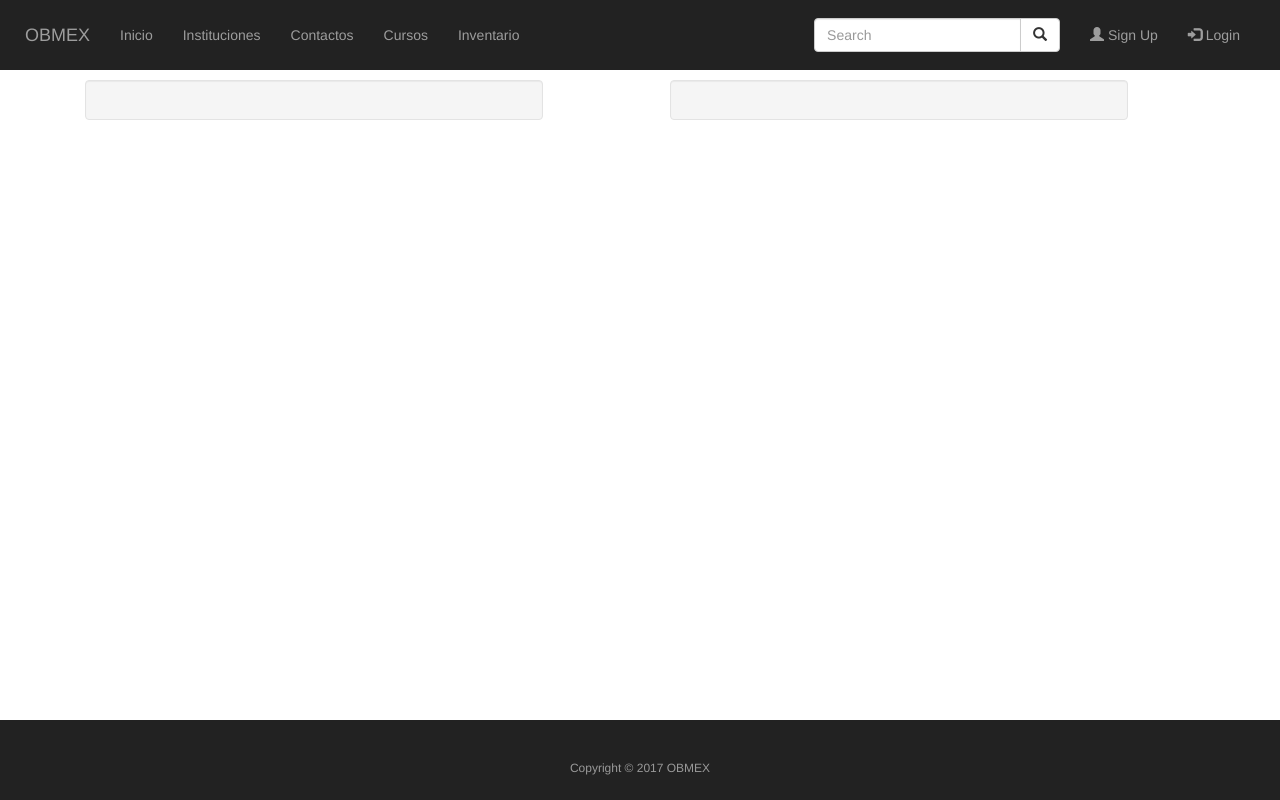
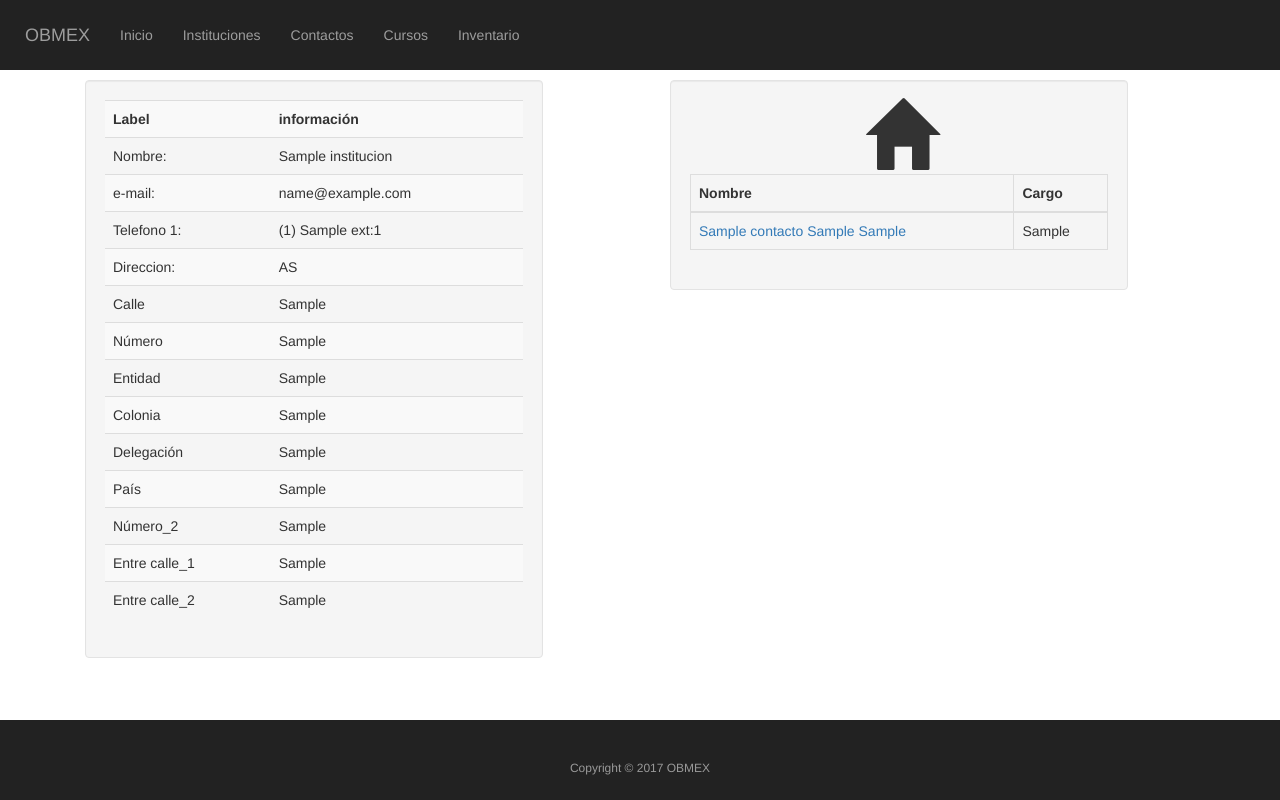
Before and after one commit to lemontiel/DjangoOBMEX, a Django app: page /institution/1/ in a window 1280 px wide. Run offline with Django 3.2, Linux system fonts and the light colour scheme; tables that the repository leaves empty hold one stand-in row (values such as "Sample post"); some libraries are stand-ins or nearby versions.

Commit message:
Changes to be committed: 	modified:   aplicacionobmex/__pycache__/models.cpython-36.pyc 	modified:   aplicacionobmex/__pycache__/views.cpython-36.pyc 	modified:   aplicacionobmex/forms.py 	new file:   aplicacionobmex/migrations/0003_auto_20170806_2019.py.no 	new file:   aplicacionobmex/migrations/0004_auto_20170807_0004.py 	new file:   aplicacionobmex/migrations/0005_auto_20170807_0135.py 	modified:   aplicacionobmex/models.py 	modified:   aplicacionobmex/templates/base.html 	modified:   aplicacionobmex/templates/contact.html 	modified:   aplicacionobmex/templates/institution.html 	modified:   aplicacionobmex/views.py

```diff
--- a/aplicacionobmex/models.py
+++ b/aplicacionobmex/models.py
@@ -6,7 +6,7 @@ class Institucion(models.Model):
     nombre = models.CharField(max_length=30, blank=False,)
     email = models.EmailField(blank = True)
     rfc = models.CharField(max_length=16, null=True, blank = True,)
-    telefono = models.ForeignKey('Telefono', on_delete=models.CASCADE, null=True, blank = True)
+    # telefono = models.ForeignKey('Telefono', on_delete=models.CASCADE, null=True, blank = True)
     direccion = models.ForeignKey('Direccion', on_delete=models.CASCADE, null=True, blank = True)
     # pedido = models.OneToOneField('Pedido',on_delete=models.CASCADE, blank = True)
     # contacto = models.ForeignKey('Contacto',blank = True)
@@ -19,6 +19,8 @@ class Telefono(models.Model):
     tipo = models.CharField(blank=False, max_length=7)
     numero = models.CharField(blank=False, max_length=13)
     extencion = models.IntegerField(null=True, blank=True)
+    contacto = models.ForeignKey('Contacto', on_delete=models.CASCADE, null=True, blank = True)
+    institucion = models.ForeignKey('Institucion', on_delete=models.CASCADE, null=True, blank = True)
     def __str__(self):
         return str(self.numero)
 
@@ -40,12 +42,12 @@ class Contacto(models.Model):
     apellidoP = models.CharField(max_length=45, blank = False)
     apellidoM = models.CharField(max_length=45, blank = False)
     cargo = models.CharField(max_length=30, null=True, blank = True)
-    telefono = models.ForeignKey('Telefono', on_delete=models.CASCADE, null=True, blank = False)
+    # telefono = models.ForeignKey('Telefono', on_delete=models.CASCADE, null=True, blank = False)
     email = models.EmailField(blank = False)
     institucion = models.ForeignKey("Institucion", on_delete=models.CASCADE)
     # pedido = models.OneToOneField('Pedido', on_delete=models.CASCADE, blank = True)
     cursos = models.ManyToManyField('Curso', blank = True)
-    comentarios = models.ManyToManyField('Comentario', blank = True)
+    # comentarios = models.ForeignKey('Comentario', blank = True)
     def __str__(self):
         return str(self.nombre + ' ' + self.apellidoP+' '+ self.apellidoM)
 
@@ -85,5 +87,6 @@ class Comentario(models.Model):
     id_Comentario=models.AutoField(primary_key=True)
     fecha = models.DateTimeField(auto_now_add=True, blank = True)
     texto = models.TextField(blank=False)
+    contacto = models.ForeignKey('Contacto', blank = True, null=True)
     def __str__(self):
         return(str(self.id_Comentario))
--- a/aplicacionobmex/templates/base.html
+++ b/aplicacionobmex/templates/base.html
@@ -58,6 +58,7 @@
           <li><a href="{% url 'inventoryform' %}">Inventario</a></li>
         </ul>
 
+<!--
         <ul class="nav navbar-nav navbar-right">
           <form class="navbar-form navbar-left">
             <div class="input-group">
@@ -72,6 +73,7 @@
           <li><a href="#"><span class="glyphicon glyphicon-user"></span> Sign Up</a></li>
           <li><a href="#"><span class="glyphicon glyphicon-log-in"></span> Login</a></li>
         </ul>
+-->
       </div>
     </div>
   </nav>
--- a/aplicacionobmex/templates/institution.html
+++ b/aplicacionobmex/templates/institution.html
@@ -2,8 +2,65 @@
 {%block title%}Instituciones{%endblock%}
 {%block left_panel%}
 
+<table class="table table-striped">
+	<tr>
+		<th>Label</th>
+		<th>informaci&oacute;n</th>
+	</tr>
+	<tr>
+		<td>Nombre:</td>
+		<td>{{ institucion.nombre }}</td>
+	</tr>
+	<tr>
+		<td>e-mail:</td>
+		<td>{{ institucion.email }}</td>
+	</tr>
+	{% for tel in telefono %}
+	<tr>
+		<td>Telefono {{forloop.counter}}:</td>
+		<td>
+			{%if tel.lada != None%}
+			({{tel.lada}})
+			{%endif%}
+			{{ tel.numero}}
+
+			{%if tel.extencion != None %}
+			ext:{{tel.extencion}}
+			{%endif%}
+
+		</td>
+	</tr>
+	{% endfor %}
+	<tr><td>Direccion:</td><td>{{ institucion.direccion.estado}}</td></tr>
+	<tr><td>Calle</td><td>{{institucion.direccion.calle}}</td></tr>
+	<tr><td>N&uacute;mero</td><td>{{institucion.direccion.numero}}</td></tr>
+	<tr><td>Entidad</td><td>{{institucion.direccion.entidad}}</td></tr>
+	<tr><td>Colonia</td><td>{{institucion.direccion.colonia}}</td></tr>
+	<tr><td>Delegaci&oacute;n</td><td>{{institucion.direccion.delegacion}}</td></tr>
+	<tr><td>Pa&iacute;s</td><td>{{institucion.direccion.pais}}</td></tr>
+	<tr><td>N&uacute;mero_2</td><td>{{institucion.direccion.numero_2}}</td></tr>
+	<tr><td>Entre calle_1</td><td>{{institucion.direccion.entreCalle_1}}</td></tr>
+	<tr><td>Entre calle_2</td><td>{{institucion.direccion.entreCalle_2}}</td></tr>
+</table>
+
 {%endblock%}
 
 {%block right_panel%}
+<span class="glyphicon glyphicon-home" style="padding-left:42%; font-size: 5em;"></span>
+
+<table class="table table-bordered">
+	<thead>
+		<th>Nombre</th>
+		<th>Cargo</th>
+	</thead>
+	<tbody>
+		{% for contact in contacto %}
+		<tr>
+		<td><a href="{% url 'contactpage' contactID=contact.id_Contacto %}">{{ contact.nombre }} {{ contact.apellidoP }} {{ contact.apellidoM }}</a></td>
+			<td>{{ contact.cargo }}</td>
+		</tr>
+		{% endfor %}
+	</tbody>
+</table>
 
 {%endblock%}
--- a/aplicacionobmex/views.py
+++ b/aplicacionobmex/views.py
@@ -1,6 +1,6 @@
 from django.shortcuts import render
 from django.views.generic import TemplateView
-from aplicacionobmex.forms import InstitucionForm, DireccionForm, InventoryForm, ContactForm, CourseForm, OrderForm, TelefonoForm
+from aplicacionobmex.forms import InstitucionForm, DireccionForm, InventoryForm, ContactForm, CourseForm, OrderForm, TelefonoForm, ComentarioForm
 from aplicacionobmex.models import Institucion, Telefono,Pedido, Contacto, Curso, Inventario, Direccion, Comentario
 # Create your views here.
 
@@ -48,12 +48,16 @@ def orderForm(request):
 	return render(request,'orderform.html',{'formorder':formorder})
 
 def contactPage(request, contactID):
+	formcomment = ComentarioForm
+	telefono = Telefono.objects.filter(contacto = contactID)
 	contacto = Contacto.objects.get(id_Contacto = contactID)
-	return render(request,'contact.html',{'contacto' : contacto})
+	return render(request,'contact.html',{'contacto' : contacto, 'formcomment':formcomment, 'telefono':telefono})
 
 def institutionPage(request,institutionID):
+	telefono = Telefono.objects.filter(institucion = institutionID)
 	institucion = Institucion.objects.get(id_Institucion = institutionID)
-	return render(request,'institution.html',{'institucion' : institucion})
+	contacto = Contacto.objects.filter(institucion = institutionID)
+	return render(request,'institution.html',{'institucion' : institucion,'telefono':telefono,'contacto' : contacto})
 
 def orderPage(request):
 	return render(request,'order.html')
```
Also changed, not shown: aplicacionobmex/forms.py (+10 -4 lines), aplicacionobmex/templates/contact.html (+16 -4 lines), aplicacionobmex/migrations/0004_auto_20170807_0004.py (added), aplicacionobmex/migrations/0005_auto_20170807_0135.py (added), 1 other file.
